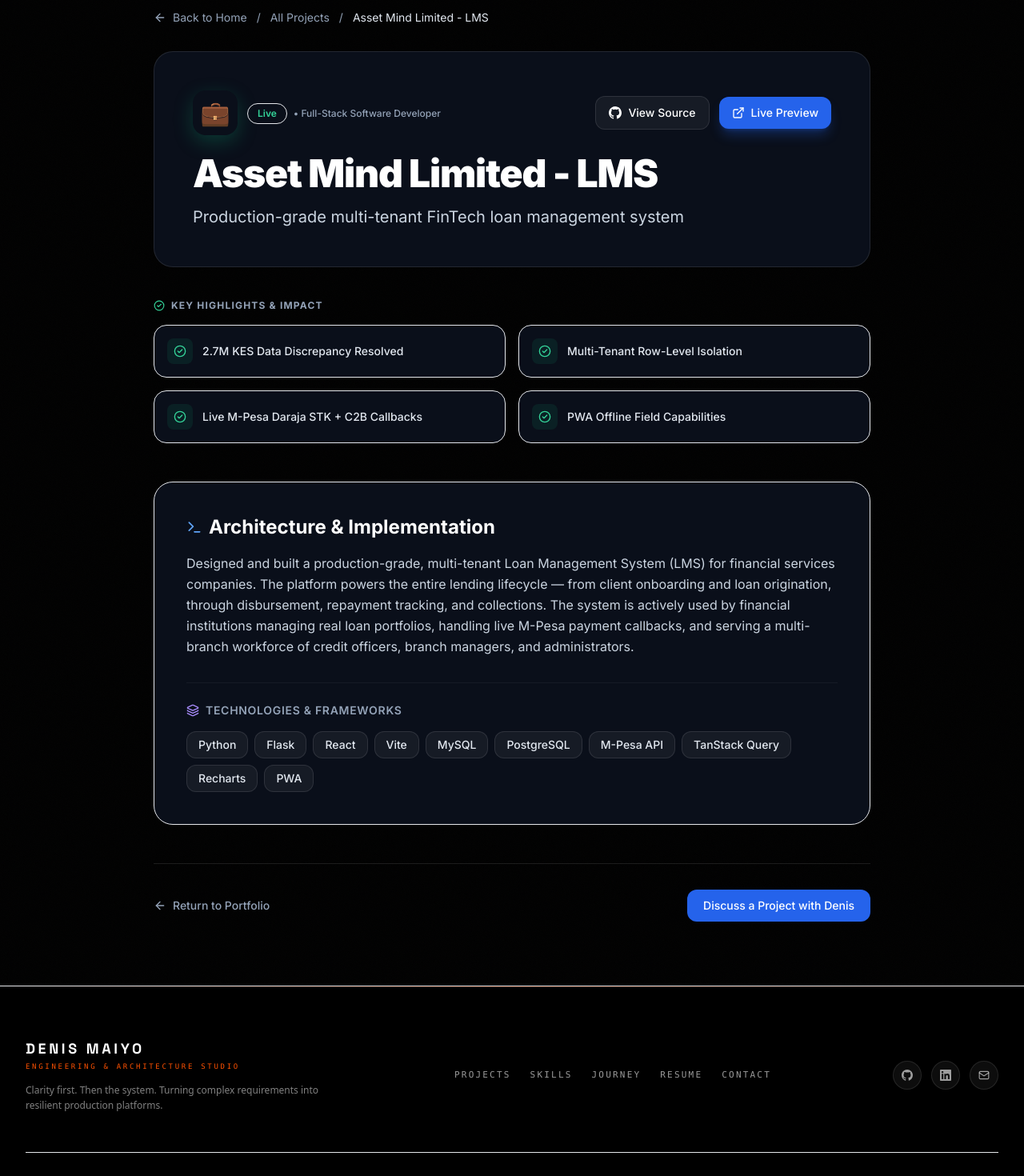
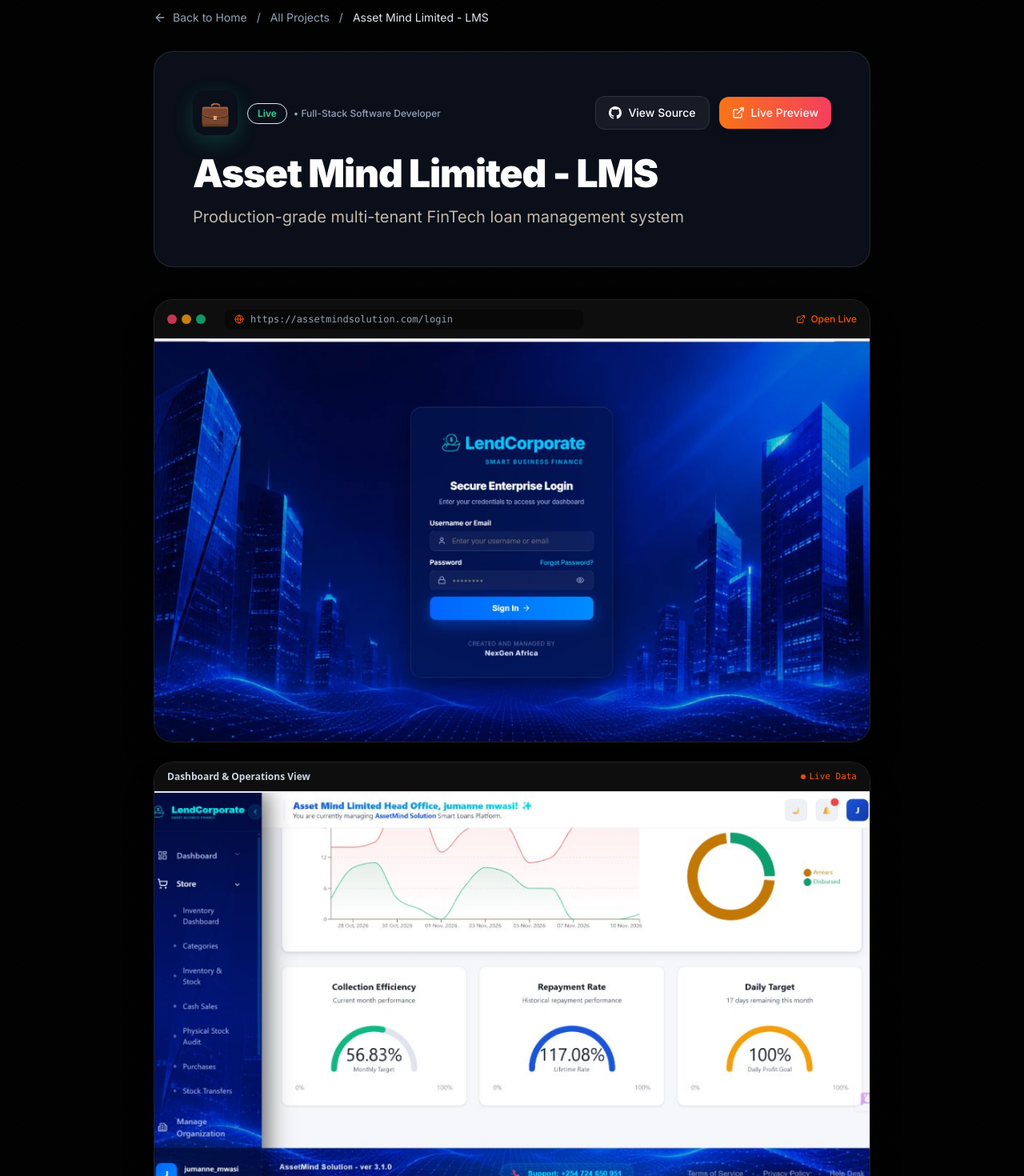
Before and after one commit to MaiyoDenis/personal_website, a Next.js app: page /projects/asset-mind-lms in a window 1280 px wide. Shown: the part 100-1570 px from the top of the page at 80% size. Built offline with nearby package versions, Linux system fonts and the light colour scheme.

Commit message:
feat(projects): add browser mockup screenshot previews and update case study styling

```diff
--- a/app/projects/[slug]/page.tsx
+++ b/app/projects/[slug]/page.tsx
@@ -1,7 +1,8 @@
 import { notFound } from "next/navigation";
 import type { Metadata } from "next";
 import Link from "next/link";
-import { ArrowLeft, ExternalLink, CheckCircle2, Terminal, Layers } from "lucide-react";
+import Image from "next/image";
+import { ArrowLeft, ExternalLink, CheckCircle2, Terminal, Layers, Globe } from "lucide-react";
 import { GithubIcon } from "@/components/ui/Icons";
 import { projects } from "@/data/projects";
 import Navbar from "@/components/layout/Navbar";
@@ -107,7 +108,7 @@ export default async function ProjectPage({ params }: Props) {
                     href={project.demoUrl}
                     target="_blank"
                     rel="noopener noreferrer"
-                    className="inline-flex items-center gap-2 rounded-xl bg-blue-600 px-4 py-2.5 text-sm font-medium text-white hover:bg-blue-500 transition-colors shadow-lg shadow-blue-600/30"
+                    className="inline-flex items-center gap-2 rounded-xl bg-gradient-to-r from-orange-500 to-rose-500 px-4 py-2.5 text-sm font-medium text-white hover:shadow-lg hover:shadow-orange-500/25 transition-all shadow-lg"
                   >
                     <ExternalLink size={16} />
                     Live Preview
@@ -120,10 +121,73 @@ export default async function ProjectPage({ params }: Props) {
               {project.title}
             </h1>
 
-            <p className="text-lg md:text-xl text-slate-300 leading-relaxed max-w-3xl">
+            <p className="text-lg md:text-xl text-[#c2b8a8] leading-relaxed max-w-3xl">
               {project.problem}
             </p>
           </div>
+
+          {/* Screenshot Showcase / Visual Preview */}
+          {project.screenshot && (
+            <div className="mb-12 space-y-6">
+              <div className="relative overflow-hidden rounded-3xl border border-white/10 bg-[#080808] shadow-2xl">
+                {/* Browser window chrome */}
+                <div className="flex items-center gap-2 border-b border-white/8 px-4 py-3 bg-[#0e0e0e]">
+                  <div className="flex gap-1.5">
+                    <div className="h-3 w-3 rounded-full bg-rose-500/80" />
+                    <div className="h-3 w-3 rounded-full bg-amber-500/80" />
+                    <div className="h-3 w-3 rounded-full bg-emerald-500/80" />
+                  </div>
+                  <div className="ml-4 flex-1 max-w-md rounded-md bg-black/40 px-3 py-1 text-xs text-slate-400 font-mono flex items-center gap-2 truncate">
+                    <Globe size={12} className="text-[#FE5101] shrink-0" />
+                    <span className="truncate">{project.demoUrl || `https://${project.slug}.app`}</span>
+                  </div>
+                  {project.demoUrl && project.demoUrl !== "#" && (
+                    <Link
+                      href={project.demoUrl}
+                      target="_blank"
+                      rel="noopener noreferrer"
+                      className="ml-auto flex items-center gap-1.5 text-xs text-[#FE5101] hover:text-white font-medium transition-colors"
+                    >
+                      <ExternalLink size={12} />
+                      Open Live
+                    </Link>
+                  )}
+                </div>
+
+                {/* Screenshot image */}
+                <div className="relative aspect-[16/9] w-full bg-black/50 overflow-hidden">
+                  <Image
+                    src={project.screenshot}
+                    alt={`${project.title} interface preview`}
+                    fill
+                    className="object-cover object-top"
+                    priority
+                  />
+                </div>
+              </div>
+
+              {/* Secondary screenshot if present */}
+              {project.screenshotHover && (
+                <div className="relative overflow-hidden rounded-3xl border border-white/10 bg-[#080808] shadow-2xl">
+                  <div className="flex items-center justify-between border-b border-white/8 px-4 py-2.5 bg-[#0e0e0e] text-xs text-slate-400 font-mono">
+                    <span className="text-slate-300 font-sans font-semibold">Dashboard &amp; Operations View</span>
+                    <span className="text-[11px] text-[#FE5101] flex items-center gap-1">
+                      <span className="h-1.5 w-1.5 rounded-full bg-[#FE5101] animate-pulse" />
+                      Live Data
+                    </span>
+                  </div>
+                  <div className="relative aspect-[16/9] w-full bg-black/50 overflow-hidden">
+                    <Image
+                      src={project.screenshotHover}
+                      alt={`${project.title} detailed dashboard`}
+                      fill
+                      className="object-cover object-top"
+                    />
+                  </div>
+                </div>
+              )}
+            </div>
+          )}
 
           {/* Key Metrics Grid */}
           {project.metrics && project.metrics.length > 0 && (
@@ -149,13 +213,13 @@ export default async function ProjectPage({ params }: Props) {
           )}
 
           {/* Detailed Overview */}
-          <div className="space-y-8 rounded-3xl border border-white/8 bg-[#0a0f1a] p-8 md:p-10 mb-12">
+          <div className="space-y-8 rounded-3xl border border-white/8 bg-[#111009] p-8 md:p-10 mb-12">
             <div>
               <h2 className="text-2xl font-bold text-white mb-4 flex items-center gap-2">
-                <Terminal size={20} className="text-blue-400" />
+                <Terminal size={20} className="text-orange-400" />
                 Architecture &amp; Implementation
               </h2>
-              <p className="text-slate-300 leading-relaxed text-base whitespace-pre-line">
+              <p className="text-[#c2b8a8] leading-relaxed text-base whitespace-pre-line">
                 {project.longDescription}
               </p>
             </div>
@@ -163,14 +227,14 @@ export default async function ProjectPage({ params }: Props) {
             {/* Tech Stack */}
             <div className="border-t border-white/5 pt-6">
               <h3 className="text-sm font-semibold uppercase tracking-wider text-slate-400 mb-4 flex items-center gap-2">
-                <Layers size={16} className="text-violet-400" />
+                <Layers size={16} className="text-rose-400" />
                 Technologies &amp; Frameworks
               </h3>
               <div className="flex flex-wrap gap-2">
                 {project.technologies.map((tech) => (
                   <span
                     key={tech}
-                    className="rounded-xl border border-white/10 bg-white/5 px-3.5 py-1.5 text-sm font-medium text-slate-200 hover:border-white/20 transition-colors"
+                    className="rounded-xl border border-white/10 bg-white/5 px-3.5 py-1.5 text-sm font-medium text-slate-200 hover:border-orange-500/30 transition-colors font-mono"
                   >
                     {tech}
                   </span>
@@ -190,7 +254,7 @@ export default async function ProjectPage({ params }: Props) {
             </Link>
             <Link
               href="/contact"
-              className="inline-flex items-center gap-2 rounded-xl bg-blue-600 px-5 py-2.5 text-sm font-medium text-white hover:bg-blue-500 transition-colors"
+              className="inline-flex items-center gap-2 rounded-xl bg-gradient-to-r from-orange-500 to-rose-500 px-5 py-2.5 text-sm font-medium text-white hover:shadow-lg hover:shadow-orange-500/25 transition-all shadow-md font-medium"
             >
               Discuss a Project with Denis
             </Link>
```
Also changed, not shown: app/projects/page.tsx (+51 -13 lines).
